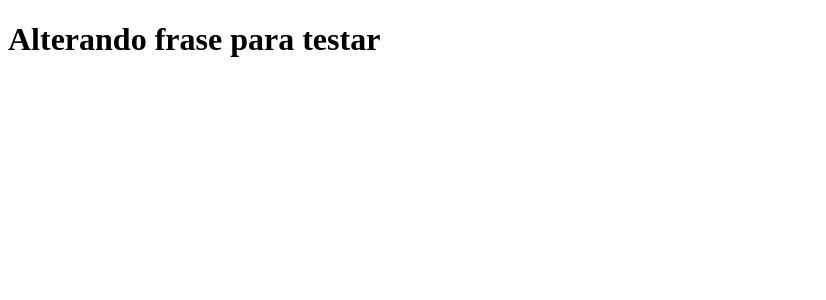
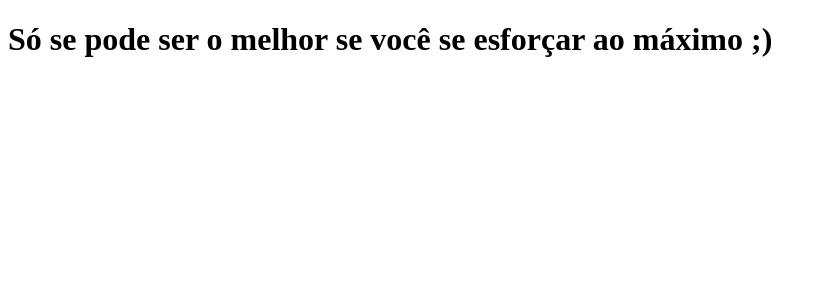
Before and after one commit to GustavoWalien/tabnews, a Next.js app: page / in a window 1280 px wide. Shown: the top 300 px of the page, without its empty margins (0-826 px from the left). Built offline with nearby package versions, Linux system fonts and the light colour scheme.

Commit message:
modificando a frase para o servidor vercel

```diff
--- a/pages/index.js
+++ b/pages/index.js
@@ -1,5 +1,5 @@
 function Home() {
-  return <h1>Alterando frase para testar</h1>
+  return <h1>Só se pode ser o melhor se você se esforçar ao máximo ;)</h1>
 }
 
 export default Home;
```
